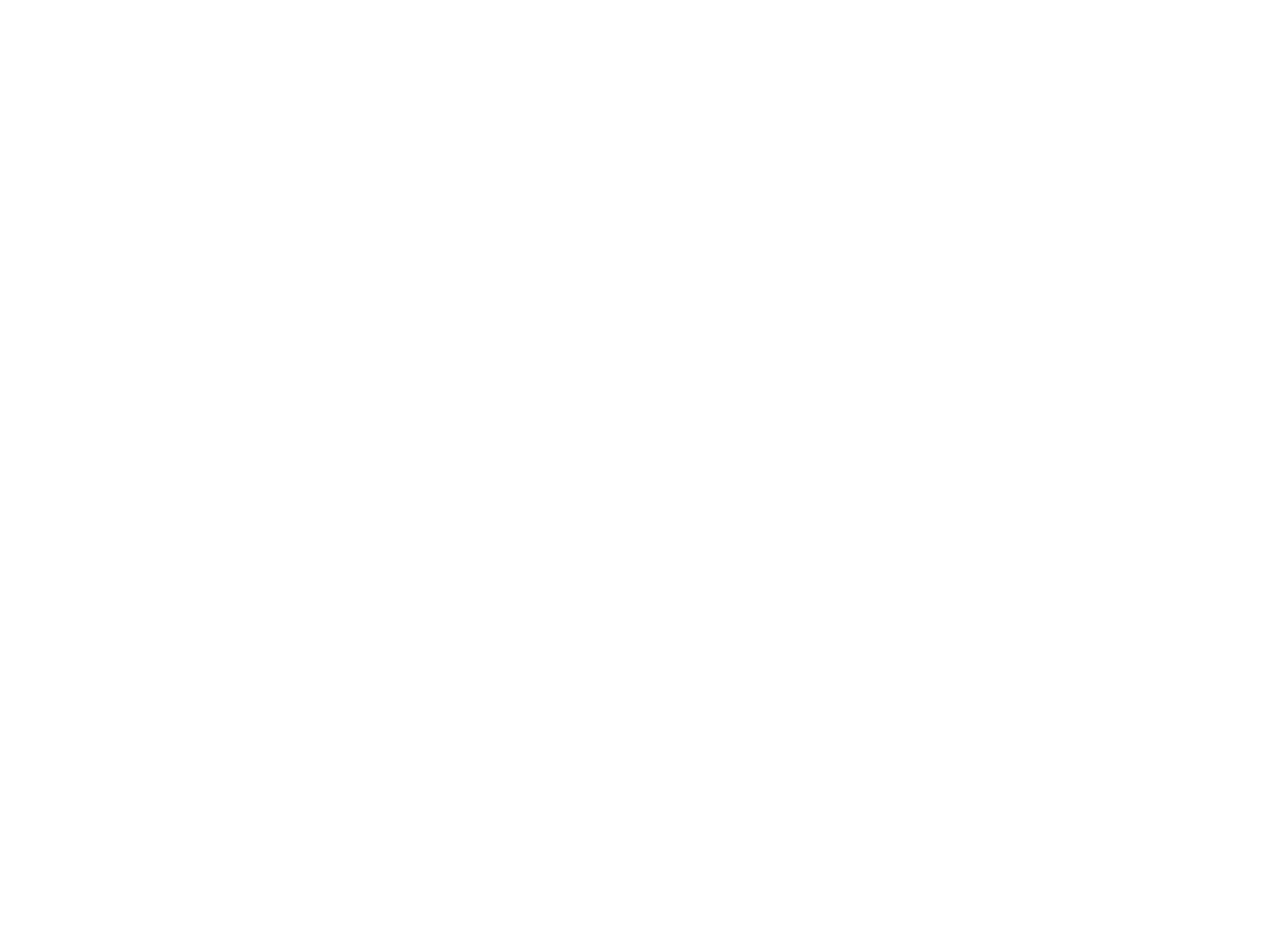
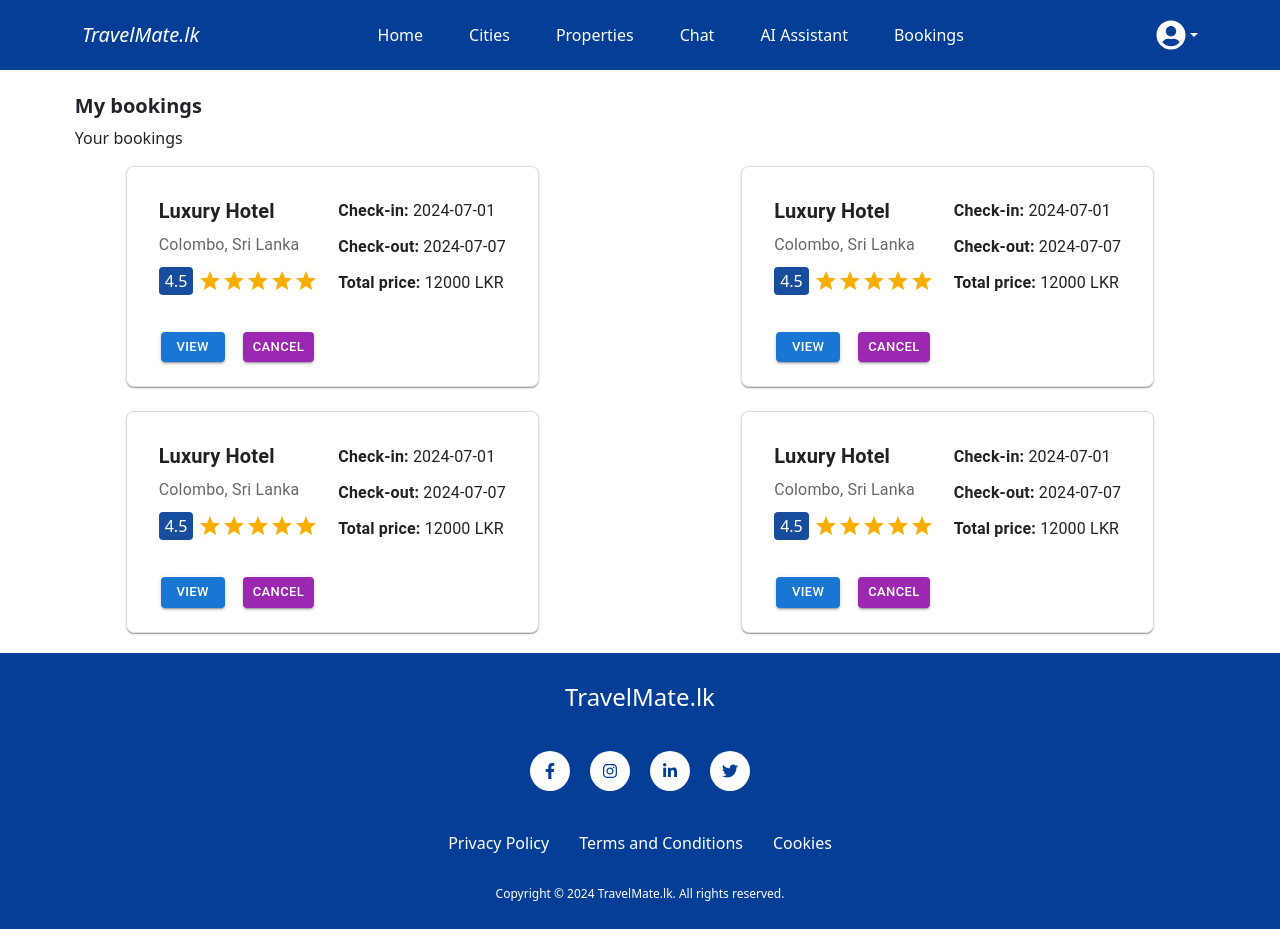
Before and after one commit to chamikasrimantha/travelmate-frontend, a React (Create React App) app: page /bookings in a window 1280 px wide. Before the commit this address had no page. Before the commit the page ends 800 px from the top, so only its background shows below. Built offline with nearby package versions, Linux system fonts and the light colour scheme.

Commit message:
changes added

```diff
--- a/src/App.js
+++ b/src/App.js
@@ -11,7 +11,8 @@
 import UserProperty from './pages/user/user.property/UserProperty';
 import UserCities from './pages/user/user.city/UserCities';
 import UserProperties from './pages/user/user.property/UserProperties';
-import UserBooking from './pages/user/user.booking/UserBooking';
+import UserBookingForm from './pages/user/user.booking/UserBookingForm';
+import UserBookings from './pages/user/user.booking/UserBookings';
 
 function App() {
   return (
@@ -26,7 +27,8 @@
           <Route path='/cities' element={<UserCities/>} />
           <Route path='/property/:id' element={<UserProperty/>} />
           <Route path='/properties' element={<UserProperties/>} />
-          <Route path='/booking' element={<UserBooking/>} />
+          <Route path='/book' element={<UserBookingForm />} />
+          <Route path='/bookings' element={<UserBookings />} />
 
           <Route path='/partner/signup' element={<PartnerSignUp/>} />
           <Route path='/partner/signin' element={<PartnerSignIn/>} />
--- /dev/null
+++ b/src/components/booking/BookingCard.js
@@ -0,0 +1,113 @@
+import React from 'react';
+import { Box, Typography, Button, Rating } from '@mui/material';
+import { Card, CardContent, CardActions } from '@mui/material';
+import { useMediaQuery } from '@mui/material';
+
+export default function BookingCard({ booking }) {
+    const {
+        propertyName,
+        propertyLocation,
+        propertyRate,
+        checkinDate,
+        checkoutDate,
+        totalPrice
+    } = booking;
+
+    const isMobile = useMediaQuery('(max-width:600px)');
+
+    const cardStyle = {
+        display: 'flex',
+        flexDirection: 'column',
+        borderRadius: '8px',
+        border: '0.1px solid #DEDDDD',
+        padding: '16px',
+        marginBottom: '20px',
+    };
+
+    const sectionStyle = {
+        display: 'flex',
+        justifyContent: 'space-between',
+        alignItems: 'center',
+        flexDirection: isMobile ? 'column' : 'row',
+    };
+
+    const leftSection = {
+        display: 'flex',
+        flexDirection: 'column',
+        alignItems: 'flex-start',
+        flex: '1',
+        marginBottom: isMobile ? '16px' : '0',
+    };
+
+    const rightSection = {
+        display: 'flex',
+        flexDirection: 'column',
+        alignItems: 'flex-start',
+        flex: '1.3',
+        marginTop: '-6px',
+        marginLeft: isMobile ? '0' : '20px',
+    };
+
+    const rateStyle = {
+        display: 'flex',
+        alignItems: 'center',
+        marginBottom: '8px',
+        marginTop: '10px',
+    };
+
+    const buttonContainerStyle = {
+        marginLeft: '10px',
+        display: 'flex',
+        justifyContent: 'flex-start',
+        marginTop: '5px',
+        flexDirection: isMobile ? 'column' : 'row',
+    };
+
+    return (
+        <Card style={cardStyle}>
+            <CardContent style={sectionStyle}>
+                <div style={leftSection}>
+                    <Typography variant="h4" style={{ fontWeight: 'bold', fontSize: '1.25rem' }}>
+                        {propertyName}
+                    </Typography>
+                    <Typography variant="body2" style={{ marginTop: '10px', fontSize: '1rem' }} color="textSecondary">
+                        {propertyLocation}
+                    </Typography>
+                    <div style={rateStyle}>
+                        <Box
+                            sx={{
+                                backgroundColor: '#184D9D',
+                                color: 'white',
+                                borderRadius: '4px',
+                                padding: '2px 6px',
+                                marginRight: '5px'
+                            }}
+                        >
+                            {propertyRate}
+                        </Box>
+                        <Rating name="read-only" value={propertyRate} readOnly />
+                    </div>
+                </div>
+                <div style={rightSection}>
+                    <Typography variant="body2" style={{ fontSize: '1rem' }}>
+                        <b>Check-in: </b> {checkinDate}
+                    </Typography>
+                    <Typography style={{ marginTop: '13px', fontSize: '1rem' }} variant="body2">
+                        <b>Check-out: </b> {checkoutDate}
+                    </Typography>
+                    <Typography style={{ marginTop: '13px', fontSize: '1rem' }} variant="body2">
+                        <b>Total price: </b> {totalPrice} LKR
+                    </Typography>
+                </div>
+            </CardContent>
+            <CardActions style={buttonContainerStyle}>
+                <Button variant="contained" color="primary" size="small" style={{ marginBottom: isMobile ? '10px' : '0', marginRight: isMobile ? '0' : '10px' }}>
+                    View
+                </Button>
+                <Button variant="contained" color="secondary" size="small">
+                    Cancel
+                </Button>
+            </CardActions>
+        </Card>
+    );
+}
--- a/src/components/property/Property.js
+++ b/src/components/property/Property.js
@@ -41,7 +41,7 @@
         localStorage.setItem('checkinDate', checkinDate);
         localStorage.setItem('checkoutDate', checkoutDate);
         // Navigate to the booking page
-        navigate('/booking');
+        navigate('/book');
     };
 
     const rateData = [
@@ -78,7 +78,7 @@
         longitude: '79.8612',
         email: 'luxury@gmail.com',
         hotline: '+94 76 163 5652',
-        price: 'Rs. 12,000/-',
+        price: 12000,
         // services
         airconditioning: true,
         heating: false,
--- a/src/pages/user/user.booking/UserBooking.js
+++ b/src/pages/user/user.booking/UserBookingForm.js
@@ -1,13 +1,13 @@
 import React from 'react';
 import NavBarUser from '../../../components/navbar/NavBarUser';
-import Booking from '../../../components/booking/Booking';
+import BookingForm from '../../../components/booking/BookingForm';
 import Footer from '../../../components/footer/Footer';
 
-export default function UserBooking() {
+export default function UserBookingForm() {
   return (
     <div>
       <NavBarUser />
-      <Booking />
+      <BookingForm />
       <Footer />
     </div>
   )
--- /dev/null
+++ b/src/pages/user/user.booking/UserBookings.js
@@ -0,0 +1,116 @@
+import React from 'react'
+import NavBarUser from '../../../components/navbar/NavBarUser'
+import Footer from '../../../components/footer/Footer'
+import { Col, Container, Row } from 'react-bootstrap'
+import BookingCard from '../../../components/booking/BookingCard'
+
+export default function UserBookings() {
+
+    const bookings = [
+        {
+            id: 1,
+            userId: 1,
+            propertyId: 1,
+            propertyName: 'Luxury Hotel',
+            propertyLocation: 'Colombo, Sri Lanka',
+            propertyRate: 4.5,
+            propertyReviews: 120,
+            checkinDate: '2024-07-01',
+            checkoutDate: '2024-07-07',
+            totalPrice: 12000,
+            firstName: 'Chamika',
+            lastName: 'Srimantha',
+            email: 'chamika@gmail.com',
+            address: 'Panadura, LK',
+            phoneno: '+94 76 562 7212',
+            bookingFor: 'Main guest',
+            rentingAdditionals: 'Rent a car',
+            specialRequests: 'No No No No No No No No No No No No No No No No No No No No No No No No',
+            arrivalTime: '2:00 PM - 03:00 PM'
+        },
+        {
+            id: 1,
+            userId: 1,
+            propertyId: 1,
+            propertyName: 'Luxury Hotel',
+            propertyLocation: 'Colombo, Sri Lanka',
+            propertyRate: 4.5,
+            propertyReviews: 120,
+            checkinDate: '2024-07-01',
+            checkoutDate: '2024-07-07',
+            totalPrice: 12000,
+            firstName: 'Chamika',
+            lastName: 'Srimantha',
+            email: 'chamika@gmail.com',
+            address: 'Panadura, LK',
+            phoneno: '+94 76 562 7212',
+            bookingFor: 'Main guest',
+            rentingAdditionals: 'Rent a car',
+            specialRequests: 'No No No No No No No No No No No No No No No No No No No No No No No No',
+            arrivalTime: '2:00 PM - 03:00 PM'
+        },
+        {
+            id: 1,
+            userId: 1,
+            propertyId: 1,
+            propertyName: 'Luxury Hotel',
+            propertyLocation: 'Colombo, Sri Lanka',
+            propertyRate: 4.5,
+            propertyReviews: 120,
+            checkinDate: '2024-07-01',
+            checkoutDate: '2024-07-07',
+            totalPrice: 12000,
+            firstName: 'Chamika',
+            lastName: 'Srimantha',
+            email: 'chamika@gmail.com',
+            address: 'Panadura, LK',
+            phoneno: '+94 76 562 7212',
+            bookingFor: 'Main guest',
+            rentingAdditionals: 'Rent a car',
+            specialRequests: 'No No No No No No No No No No No No No No No No No No No No No No No No',
+            arrivalTime: '2:00 PM - 03:00 PM'
+        },
+        {
+            id: 1,
+            userId: 1,
+            propertyId: 1,
+            propertyName: 'Luxury Hotel',
+            propertyLocation: 'Colombo, Sri Lanka',
+            propertyRate: 4.5,
+            propertyReviews: 120,
+            checkinDate: '2024-07-01',
+            checkoutDate: '2024-07-07',
+            totalPrice: 12000,
+            firstName: 'Chamika',
+            lastName: 'Srimantha',
+            email: 'chamika@gmail.com',
+            address: 'Panadura, LK',
+            phoneno: '+94 76 562 7212',
+            bookingFor: 'Main guest',
+            rentingAdditionals: 'Rent a car',
+            specialRequests: 'No No No No No No No No No No No No No No No No No No No No No No No No',
+            arrivalTime: '2:00 PM - 03:00 PM'
+        }
+    ]
+
+
+    return (
+        <div>
+            <NavBarUser />
+            <Container fluid>
+                <div className="text-center mt-4" style={{ marginLeft: '5%' }}>
+                    <h4 style={{ textAlign: 'left', fontWeight: 'bold', fontSize: '1.25rem' }}>My bookings</h4>
+                    <p style={{ textAlign: 'left' }}>Your bookings</p>
+                </div>
+                <Row style={{ marginLeft: '1%', marginRight: '1%' }} xs={1} md={2} className="g-1 justify-content-center">
+                    {bookings.map((booking, index) => (
+                        <Col key={index} className="d-flex justify-content-center">
+                            <BookingCard booking={booking} />
+                        </Col>
+                    ))}
+                </Row>
+            </Container>
+            <Footer />
+        </div>
+    )
+}
```
Also changed, not shown: src/components/booking/BookingForm.js (renamed from src/components/booking/Booking.js, +13 -3 lines).
